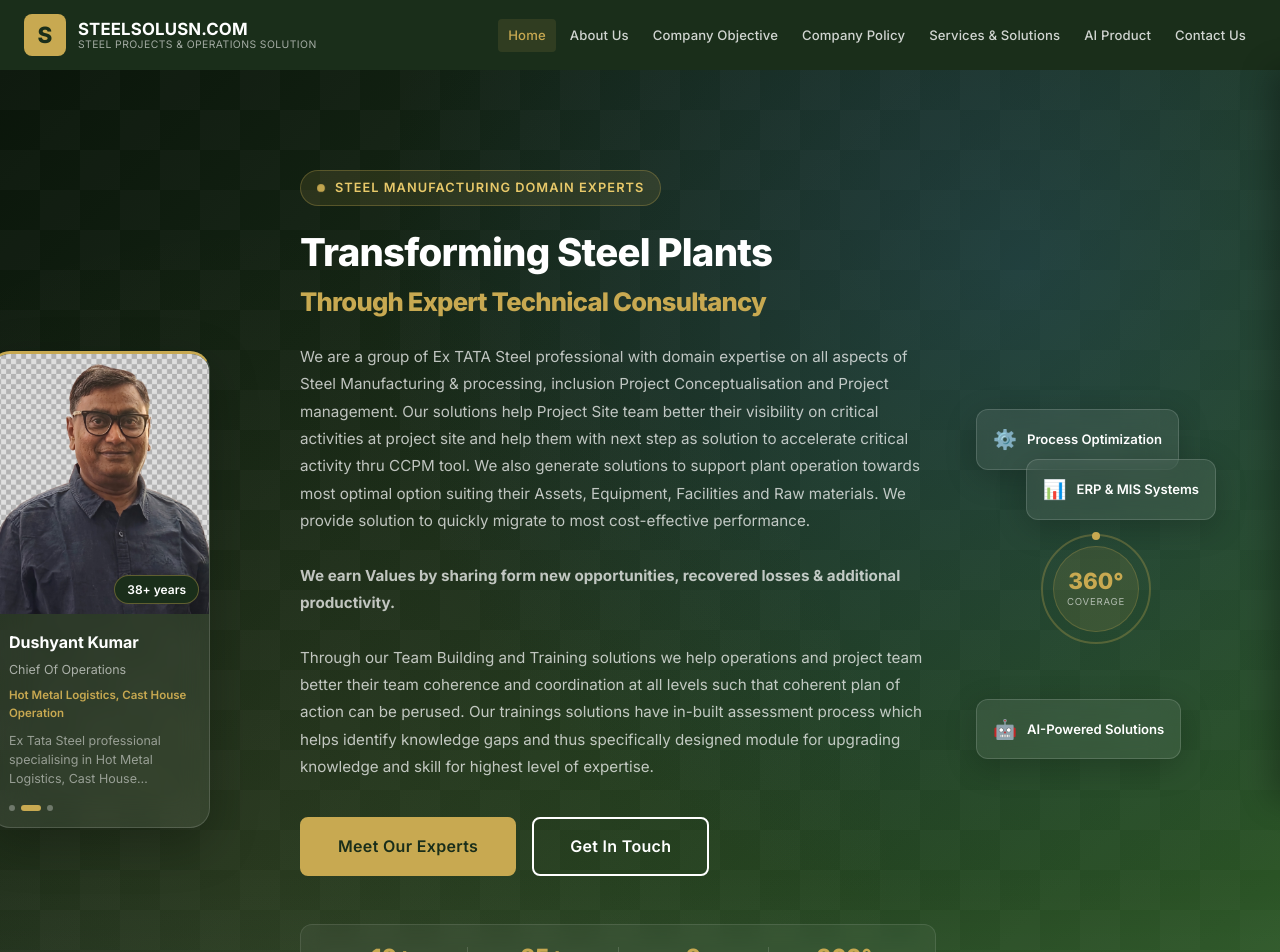
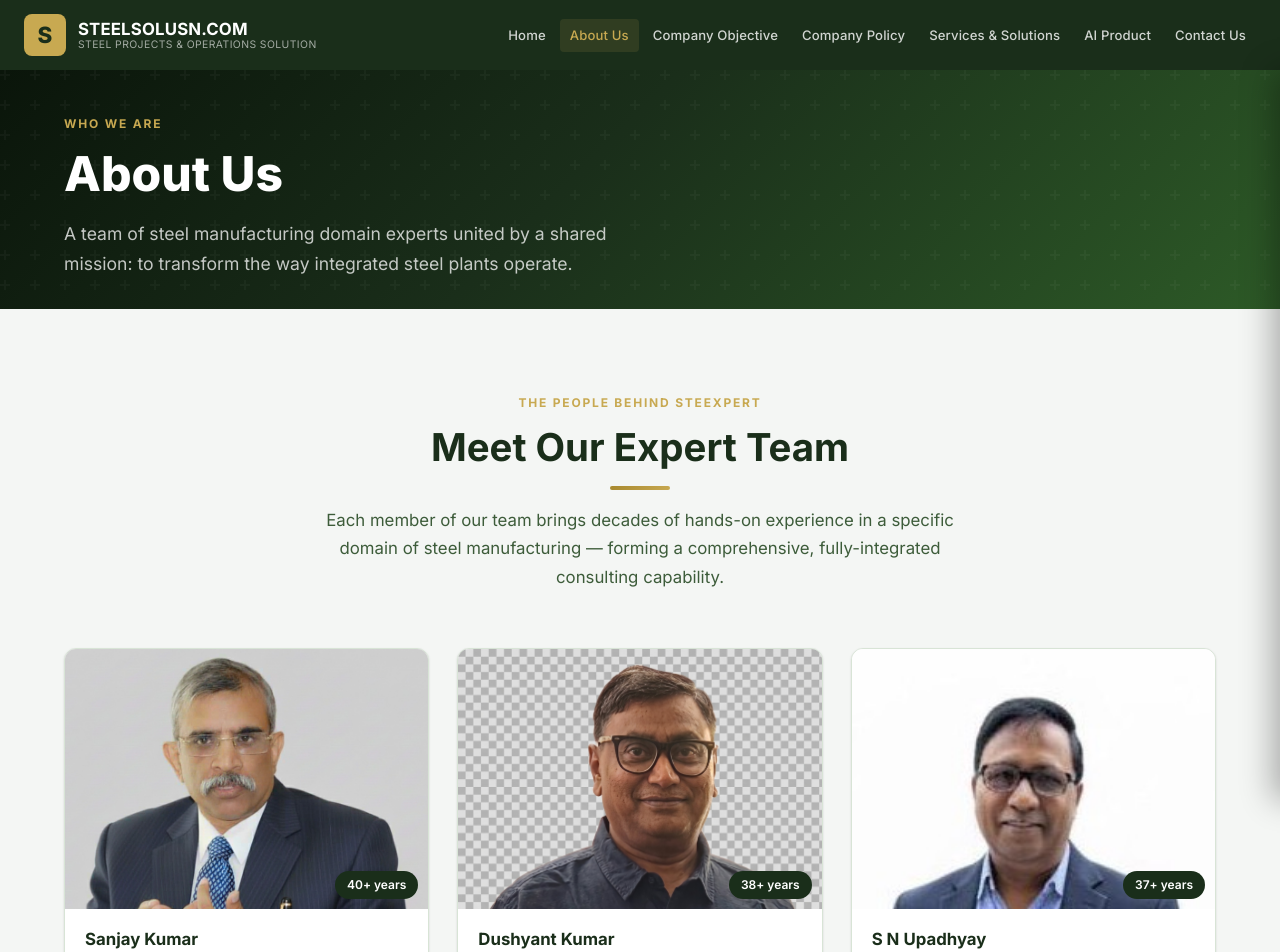
Before and after one commit to AnkurAnubhav/steexprt, a React (Vite) app: page /#/about-us in a window 1280 px wide. Before the commit this address led to /. Shown: the top 952 px of the page. Built offline with nearby package versions, Linux system fonts and the light colour scheme.

Commit message:
change expert name

```diff
--- a/src/data/experts.js
+++ b/src/data/experts.js
@@ -23,7 +23,7 @@
   },
   {
     id: 3,
-    name: "S N Upadhaya",
+    name: "S N Upadhyay",
     designation: "Senior Consultant",
     specialty: "Blast Furnace Maintenance and Projects",
     experience: "37+ years",
```
